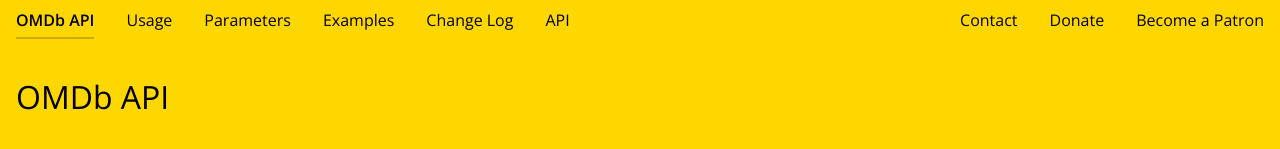
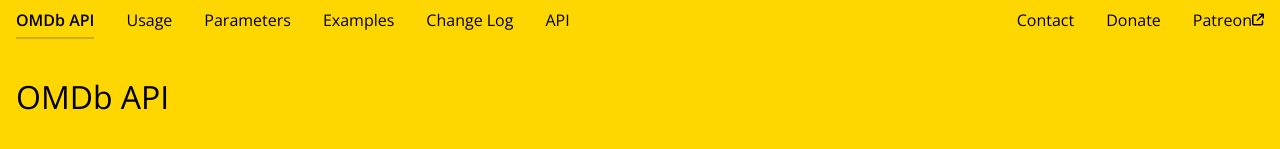
Before and after one commit to mreed4/omdb-api-react, a React (Vite) app: page / in a window 1280 px wide. Shown: the top 149 px of the page. Built offline with nearby package versions, Linux system fonts and the light colour scheme.

Commit message:
Add external link indicator

```diff
--- a/src/Nav.jsx
+++ b/src/Nav.jsx
@@ -44,7 +44,9 @@
       <div className="nav-items-secondary">
         <ol>
           <li>
-            <a href="https://www.patreon.com/join/omdb">Become a Patron</a>
+            <a href="https://www.patreon.com/join/omdb">
+              Patreon <i class="fa-solid fa-arrow-up-right-from-square small"></i>
+            </a>
           </li>
           <li>
             <NavLink to="/donate" className={getClassName}>
```
